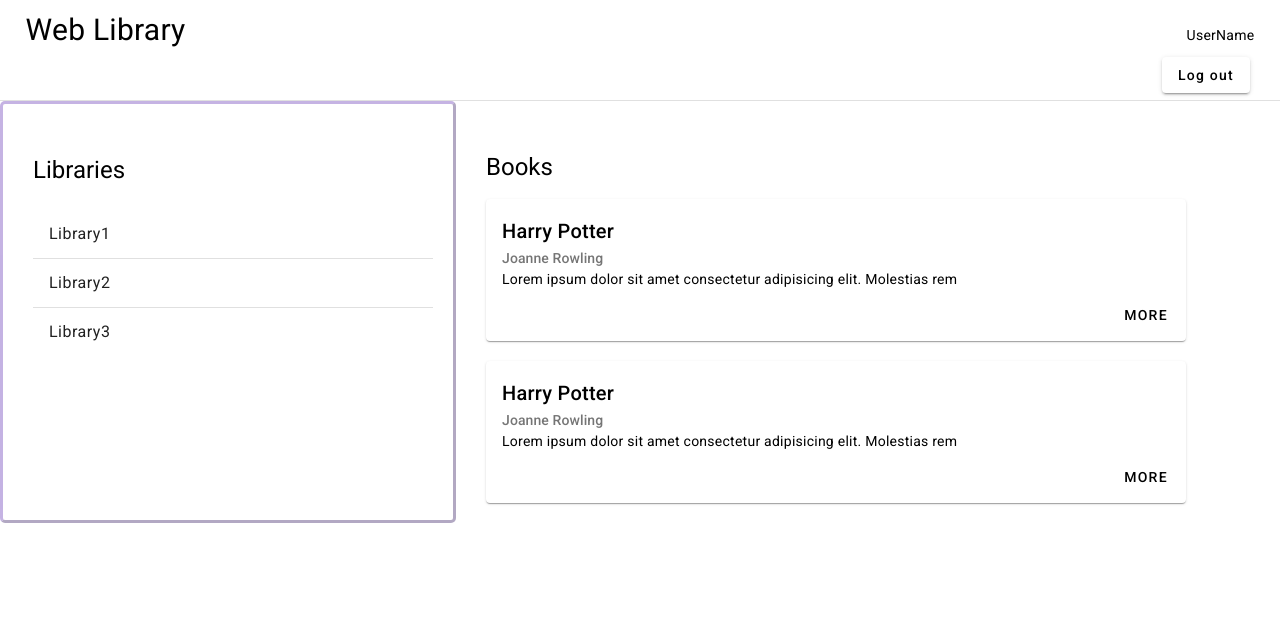
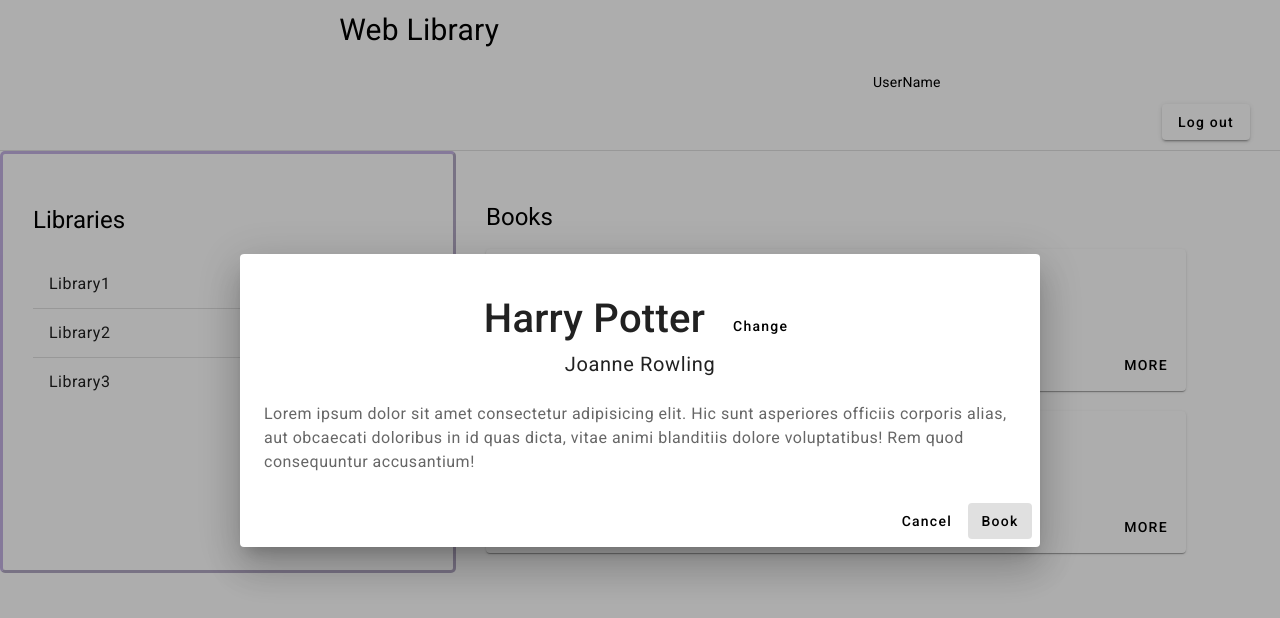
Before and after one commit to UnfforU/angular-library-web-app, an Angular app: page /library in a window 1280 px wide. Shown: the top 618 px of the page. Built offline with nearby package versions, Linux system fonts and the light colour scheme.

Commit message:
add "edit" button for book-details

```diff
--- a/src/app/book-details/book-details.component.css
+++ b/src/app/book-details/book-details.component.css
@@ -3,10 +3,19 @@
     height: auto;
 }
 
+.title_block {
+    display: block;
+    text-align: center;
+    margin-bottom: 5px;
+}
+
 .title {
-    text-align: center;
     font-size: 2em;
+    display: inline-block;
+    margin-right: 20px;
+
 }
+
 
 .author {
     text-align: center;
--- a/src/app/book-details/book-details.component.html
+++ b/src/app/book-details/book-details.component.html
@@ -1,6 +1,10 @@
 <section class="book_details_page">
     <div mat-dialog-title>
-        <h1 class="title">Harry Potter</h1>
+        <div class="title_block">
+            <p class="title">Harry Potter</p>
+            <button mat-button class="chagne_button">Change</button>
+        </div>
+
         <h4 class="author">Joanne Rowling</h4>
     </div>
     <div mat-dialog-content>
--- a/src/app/library/library.component.css
+++ b/src/app/library/library.component.css
@@ -6,16 +6,22 @@
 .title {
     padding: 20px 0px 0px 2%;
     display: inline-block;
-    width: 48%;
+    text-align: left;
+    width: 49%;
     font-size: 30px;
 }
 
 
+.main_header_block {
+    width: 100%;
+    text-align: center;
+}
+
 .username {
-    padding: 20px 0px 0px 0px;
+    padding: 20px 2% 0px 0px;
     display: inline-block;
-    width: 48%;
     text-align: right;
+    width: 49%;
 }
 
 .logOut_button {
--- a/src/app/library/library.component.html
+++ b/src/app/library/library.component.html
@@ -6,8 +6,13 @@
         </mat-grid-tile>
         <mat-grid-tile >UserName</mat-grid-tile>
     </mat-grid-list> -->
-    <p class="title">Web Library</p>
-    <p class="username">UserName</p>
+
+    <div class="main_header_block">
+        <p class="title">Web Library</p>
+        <p class="username">UserName</p>
+    </div>
+
+
     <div class="logOut_button">
         <button mat-raised-button routerLink="/authorization">Log out</button>
     </div>
--- a/src/app/library/library.component.ts
+++ b/src/app/library/library.component.ts
@@ -12,7 +12,7 @@ import { BookDetailsComponent } from '../book-details/book-details.component';
 })
 export class LibraryComponent {
   public constructor(public dialog: MatDialog) {
-    //this.openBookDetails();
+    this.openBookDetails();
   }
 
   protected openBookDetails(){
```
